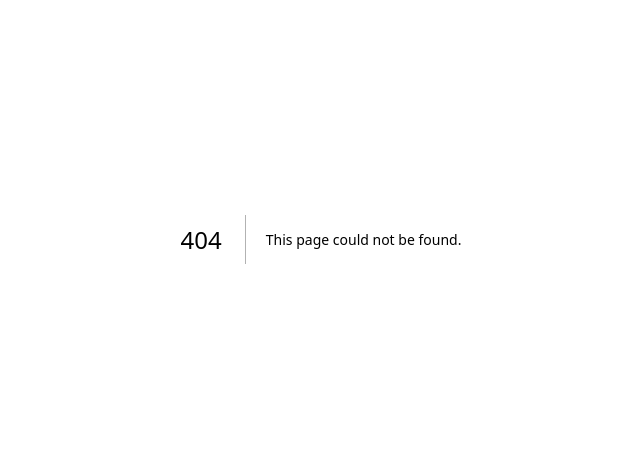
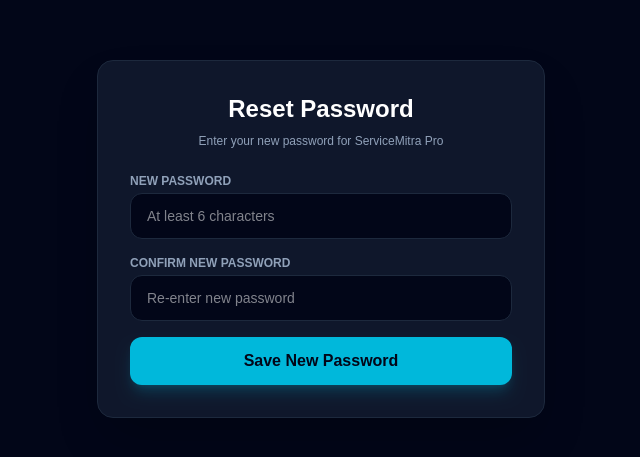
Before and after one commit to vishalcryptolive/servicemitra-pro, a Next.js app: page /login/app/reset-password in a window 1280 px wide. Before the commit this address had no page. Shown: the part 161-618 px from the top of the page, without its empty margins (319-959 px from the left). Built offline with nearby package versions, Linux system fonts and the light colour scheme.

Commit message:
Add reset password page with form handling
Implement a reset password page with form validation and Supabase integration.

```diff
--- /dev/null
+++ b/app/login/app/reset-password/page.tsx
@@ -0,0 +1,91 @@
+'use client';
+
+import { useState } from 'react';
+import { supabase } from '../supabase';
+import { useRouter } from 'next/navigation';
+
+export default function ResetPasswordPage() {
+  const [newPassword, setNewPassword] = useState('');
+  const [confirmPassword, setConfirmPassword] = useState('');
+  const [loading, setLoading] = useState(false);
+  const router = useRouter();
+
+  const handleUpdatePassword = async (e: React.FormEvent) => {
+    e.preventDefault();
+
+    if (newPassword.length < 6) {
+      alert('Password must be at least 6 characters long.');
+      return;
+    }
+
+    if (newPassword !== confirmPassword) {
+      alert('Passwords do not match.');
+      return;
+    }
+
+    setLoading(true);
+    const { error } = await supabase.auth.updateUser({
+      password: newPassword,
+    });
+
+    if (error) {
+      alert('Update Error: ' + error.message);
+    } else {
+      alert('Password updated successfully! Please sign in with your new password.');
+      await supabase.auth.signOut();
+      router.push('/login');
+    }
+    setLoading(false);
+  };
+
+  return (
+    <main className="min-h-screen bg-slate-950 text-slate-100 flex items-center justify-center p-6">
+      <div className="bg-slate-900 border border-slate-800 p-8 rounded-2xl shadow-2xl w-full max-w-md space-y-6">
+        <div className="text-center space-y-2">
+          <h1 className="text-2xl font-extrabold text-white">Reset Password</h1>
+          <p className="text-slate-400 text-xs">Enter your new password for ServiceMitra Pro</p>
+        </div>
+
+        <form onSubmit={handleUpdatePassword} className="space-y-4">
+          <div>
+            <label className="block text-xs font-semibold uppercase text-slate-400 mb-1">
+              New Password
+            </label>
+            <input
+              type="password"
+              required
+              minLength={6}
+              value={newPassword}
+              onChange={(e) => setNewPassword(e.target.value)}
+              placeholder="At least 6 characters"
+              className="w-full bg-slate-950 border border-slate-800 rounded-xl px-4 py-3 text-sm text-white focus:border-cyan-500 outline-none"
+            />
+          </div>
+
+          <div>
+            <label className="block text-xs font-semibold uppercase text-slate-400 mb-1">
+              Confirm New Password
+            </label>
+            <input
+              type="password"
+              required
+              minLength={6}
+              value={confirmPassword}
+              onChange={(e) => setConfirmPassword(e.target.value)}
+              placeholder="Re-enter new password"
+              className="w-full bg-slate-950 border border-slate-800 rounded-xl px-4 py-3 text-sm text-white focus:border-cyan-500 outline-none"
+            />
+          </div>
+
+          <button
+            type="submit"
+            disabled={loading}
+            className="w-full bg-cyan-500 hover:bg-cyan-600 text-slate-950 font-bold py-3 rounded-xl transition shadow-lg shadow-cyan-500/20 disabled:opacity-50"
+          >
+            {loading ? 'Updating...' : 'Save New Password'}
+          </button>
+        </form>
+      </div>
+    </main>
+  );
+}
```
